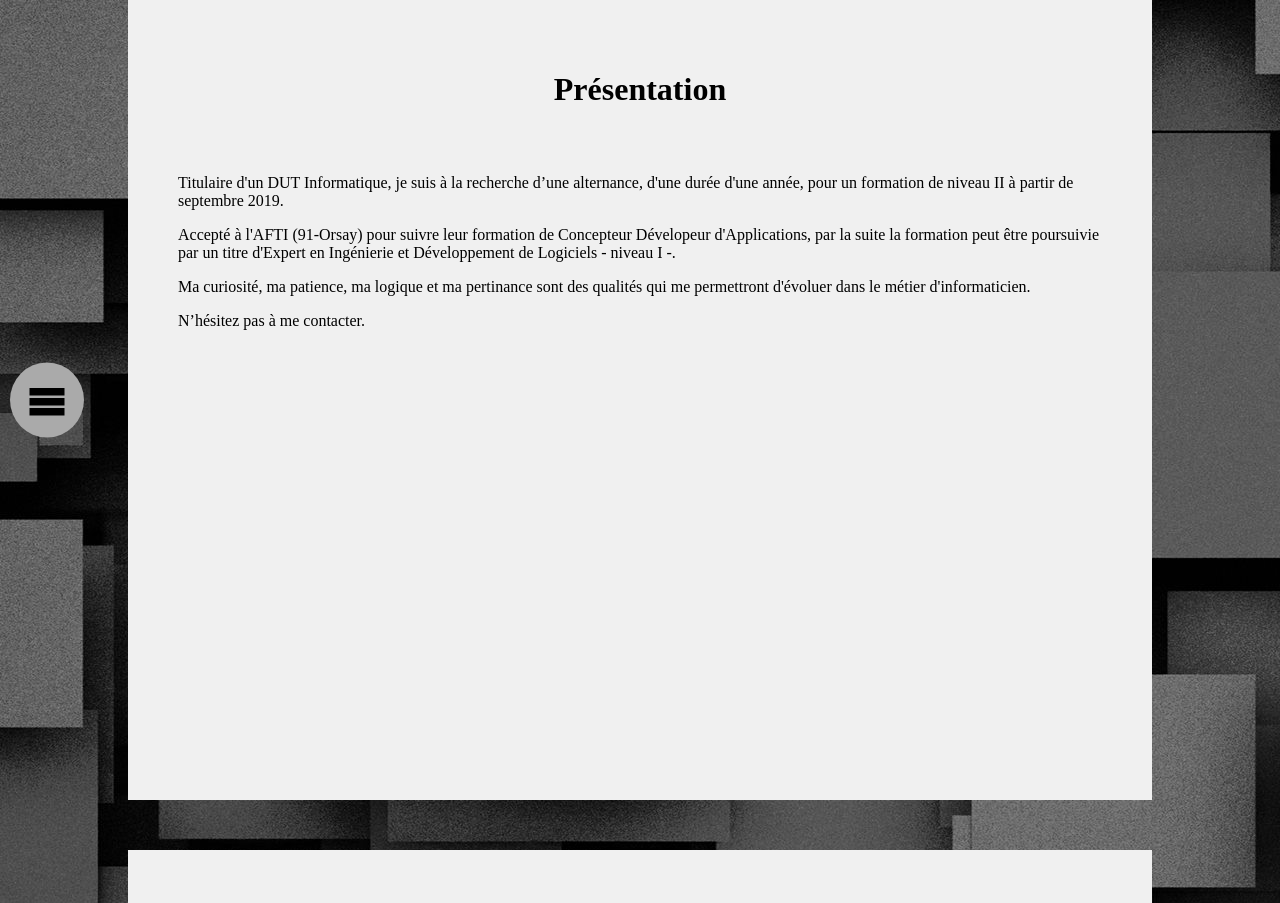
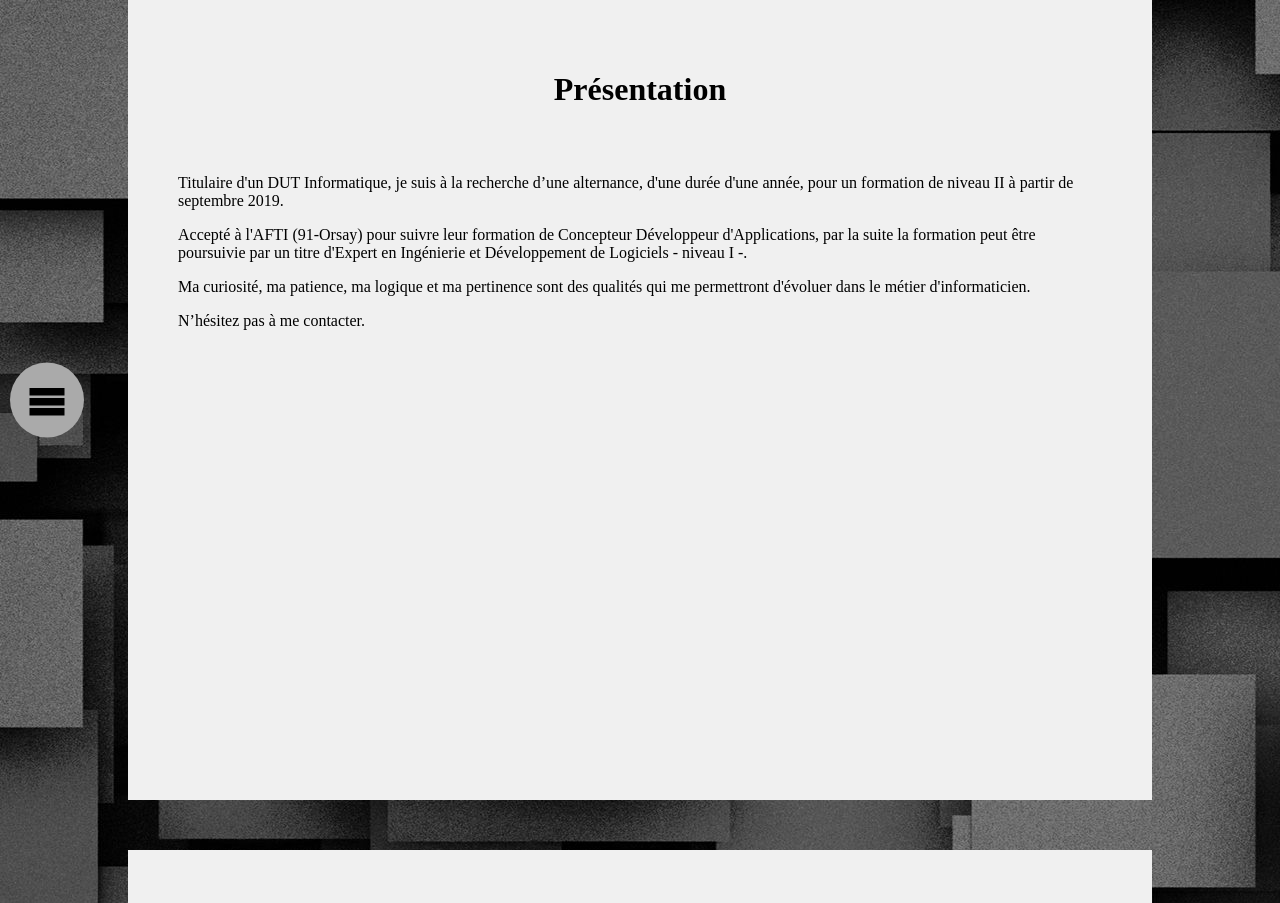
Before and after one commit to perineau/perineau.github.io, a plain HTML site: page index.html in a window 1280 px wide. Shown: the top 903 px of the page. Drawn offline with Linux system fonts and the light colour scheme; files whose address does not match are found by name.

Commit message:
correction erreur

```diff
--- a/index.html
+++ b/index.html
@@ -33,10 +33,10 @@
         <h1>Présentation</h1>
         <p>Titulaire d'un DUT Informatique, je suis à la recherche d’une alternance, d'une durée d'une année, pour un
             formation de niveau II à partir de septembre 2019.</p>
-        <p>Accepté à l'AFTI (91-Orsay) pour suivre leur formation de Concepteur Dévelopeur d'Applications, par la suite
+        <p>Accepté à l'AFTI (91-Orsay) pour suivre leur formation de Concepteur Développeur d'Applications, par la suite
             la formation peut être poursuivie par un titre d'Expert en Ingénierie et Développement de Logiciels - niveau
             I -.</p>
-        <p>Ma curiosité, ma patience, ma logique et ma pertinance sont des qualités qui me permettront d'évoluer dans le
+        <p>Ma curiosité, ma patience, ma logique et ma pertinence sont des qualités qui me permettront d'évoluer dans le
             métier d'informaticien.</p>
         <p>N’hésitez pas à me contacter.</p>
     </div>
```
